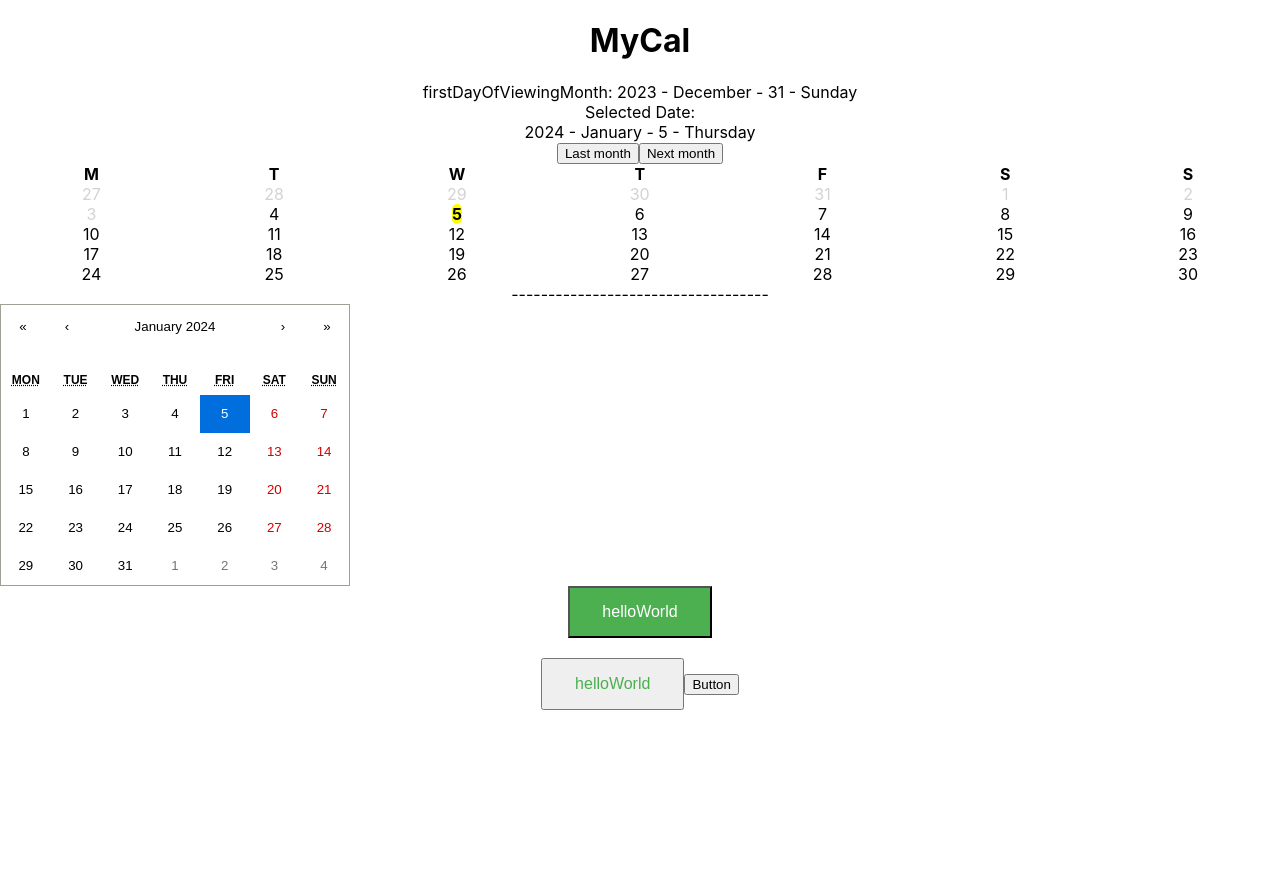
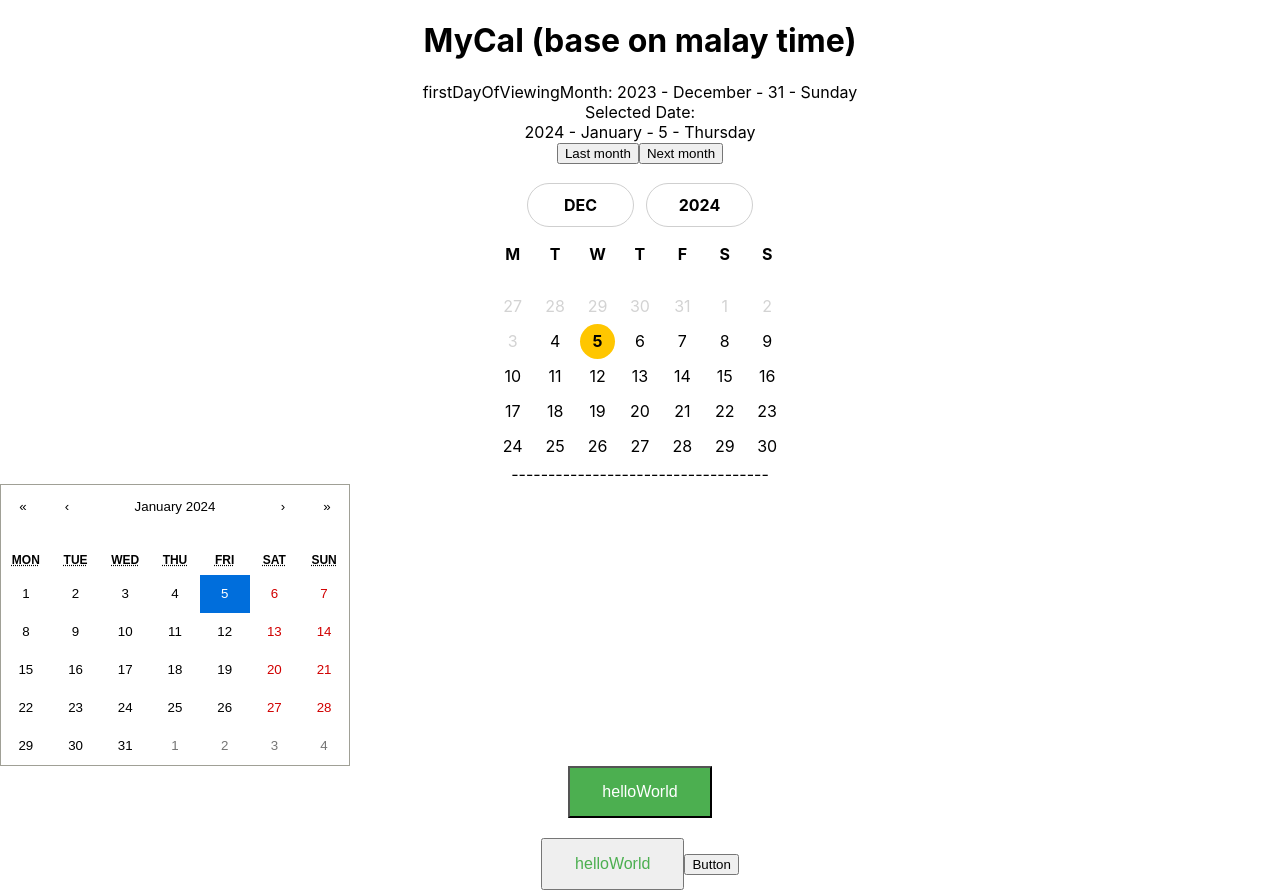
Before and after one commit to CH-coding-fire/MyCal2, a React (Create React App) app: page / in a window 1280 px wide. Before the commit the page ends 800 px from the top, so only its background shows below. Built offline with nearby package versions, Linux system fonts and the light colour scheme.

Commit message:
style change closer to spec

```diff
--- a/src/components/CalendarFutureOrder/CalendarFutureOrder.css
+++ b/src/components/CalendarFutureOrder/CalendarFutureOrder.css
@@ -1,16 +1,46 @@
-.container {
+
+
+.date-container {
     display: flex;
     flex-wrap: wrap;
+    width:297px;
 }
 
-.title, .item {
-    flex: 0 0 14.28%;
-    text-align: center; /* Center the text for titles */
-    /* Add margin or padding if needed */
+
+
+.container-ex{
+    display: flex;
+    justify-content: center;
+    height: 80px;
+    align-items: center;
 }
 
-.title{
+.monthYearContainer{
+    display: flex;
+    justify-content: space-between;
+    width: 226px;
+    height: 42px;
+}
+
+.time-oval-container{
+    display: flex;
+    justify-content: center;
+    align-items: center;
+    width: 105px;
+    height: 42px;
+    top: 73px;
+    left: 195.5px;
+    border-radius: 25px;
+    border: 1px solid #CFCFCF
+}
+
+.month-date-font{
     font-weight: bold;
+}
+
+.calendar-container{
+    display: flex;
+    justify-content: center;
 }
 
 @keyframes swipeLeft {
--- a/src/components/CalendarFutureOrder/CalendarFutureOrder.tsx
+++ b/src/components/CalendarFutureOrder/CalendarFutureOrder.tsx
@@ -1,13 +1,12 @@
 import './CalendarFutureOrder.css'
-import { useEffect, useState } from "react";
+import {useEffect, useState} from "react";
 import {getDateRange, getDayName, getNextDay} from "./services/getDateRange";
-import { DateRange } from "./DateRange";
+import {DateRange} from "./DateRange";
 import {toMalaysianTime} from "./services/toMalaysianTime";
 import {MAX_FUTURE_MONTHS, MAX_PREVIOUS_MONTHS} from "../../constants/futureCalendar.constant";
 
 
 export function CalendarFutureOrder() {
-
 
     const currentMalaysiaTime = toMalaysianTime(new Date());
     const nextDayOfCurrentMalaysiaTime = getNextDay(currentMalaysiaTime);
@@ -99,7 +98,8 @@ export function CalendarFutureOrder() {
 
     return (
         <div>
-            <h1>MyCal</h1>
+            <h1>MyCal (base on malay time)</h1>
+
             <div>
                 firstDayOfViewingMonth: {monthAndYear.getFullYear()} - {monthAndYear.toLocaleString('default', {month: 'long'})} - {monthAndYear.getDate()} - {getDayName(monthAndYear)}
             </div>
@@ -116,7 +116,26 @@ export function CalendarFutureOrder() {
             <button onClick={() => changeMonth(-1)}>Last month</button>
             <button onClick={() => changeMonth(1)}>Next month</button>
 
-            <div id={"calendarContainer"} className={`${animation} ${incomingAnimation}`}>
+            <div className={"container-ex"}>
+                <div className={"monthYearContainer"}>
+                    <div
+                        className={"time-oval-container"}
+                    >
+                        <div className={"month-date-font"}>
+                            {monthAndYear.toLocaleString('en-US', {month: 'short'}).toUpperCase()}
+                        </div>
+                    </div>
+                    <div
+                        className={"time-oval-container"}
+                    >
+                        <div className={"month-date-font"}>
+                            {monthAndYear.toLocaleString('en-MY', {year: 'numeric', timeZone: 'Asia/Kuala_Lumpur'})}
+                        </div>
+                    </div>
+                </div>
+            </div>
+
+            <div id={"calendarContainer"} className={`${animation} ${incomingAnimation} calendar-container`}>
                 <DateRange
                     dayRange={dayRange}
                     selectedDate={selectedDate}
@@ -124,7 +143,6 @@ export function CalendarFutureOrder() {
                     currentDate={currentMalaysiaTime}
                 />
             </div>
-
         </div>
     )
 }
--- a/src/components/CalendarFutureOrder/DateRange.css
+++ b/src/components/CalendarFutureOrder/DateRange.css
@@ -1,10 +1,33 @@
 .selectedDate {
+    display: flex;
+    justify-content: center;
+    align-items: center;
     font-weight: bold;
-    background-color: yellow;
-    border-radius: 23px;
+    background-color:  #ffc600;
+    border-radius: 40px;
+    height: 35px;
+    width: 35px
 }
 
 .outOfRange {
     color: lightgrey;
     cursor: not-allowed;
 }
+
+.date-num{
+    display: flex;
+    justify-content: center;
+    align-items: center;
+    height: 35px
+}
+
+.weekday-name, .date-num {
+    flex: 0 0 14.28%;
+    text-align: center; /* Center the text for weekday-names */
+    /* Add margin or padding if needed */
+}
+
+.weekday-name{
+    font-weight: bold;
+    height:45px
+}
--- a/src/components/CalendarFutureOrder/DateRange.tsx
+++ b/src/components/CalendarFutureOrder/DateRange.tsx
@@ -9,19 +9,19 @@ export function DateRange(props: {
     currentDate:Date
 }) {
     return (
-        <div className="container">
-            <div className="title">M</div>
-            <div className="title">T</div>
-            <div className="title">W</div>
-            <div className="title">T</div>
-            <div className="title">F</div>
-            <div className="title">S</div>
-            <div className="title">S</div>
+        <div className="date-container">
+            <div className="weekday-name">M</div>
+            <div className="weekday-name">T</div>
+            <div className="weekday-name">W</div>
+            <div className="weekday-name">T</div>
+            <div className="weekday-name">F</div>
+            <div className="weekday-name">S</div>
+            <div className="weekday-name">S</div>
             {props.dayRange.map((item, index) => {
                 const isSelectedDate = props.selectedDate && isSameDate(item, props.selectedDate);
                 return (
                     <div
-                        className={`item `}
+                        className={`date-num`}
                         key={index}
                         onClick={() => {
                             if (isWithinExpiryRange(item, props.currentDate)) {
@@ -29,9 +29,15 @@ export function DateRange(props: {
                             }
                         }}
                     >
-                        <span className={`${isSelectedDate ? 'selectedDate' : ''} ${isWithinExpiryRange(item, props.currentDate) ? "" : "outOfRange"}`}>
+
+                        <div
+                            className={`${isSelectedDate ? 'selectedDate' : ''}
+                            ${isWithinExpiryRange(item, props.currentDate) ? "" : "outOfRange"}`}
+                        >
+                            <span>
                         {item.getDate()}
-                        </span>
+                                </span>
+                        </div>
                     </div>
                 )
             })
```
